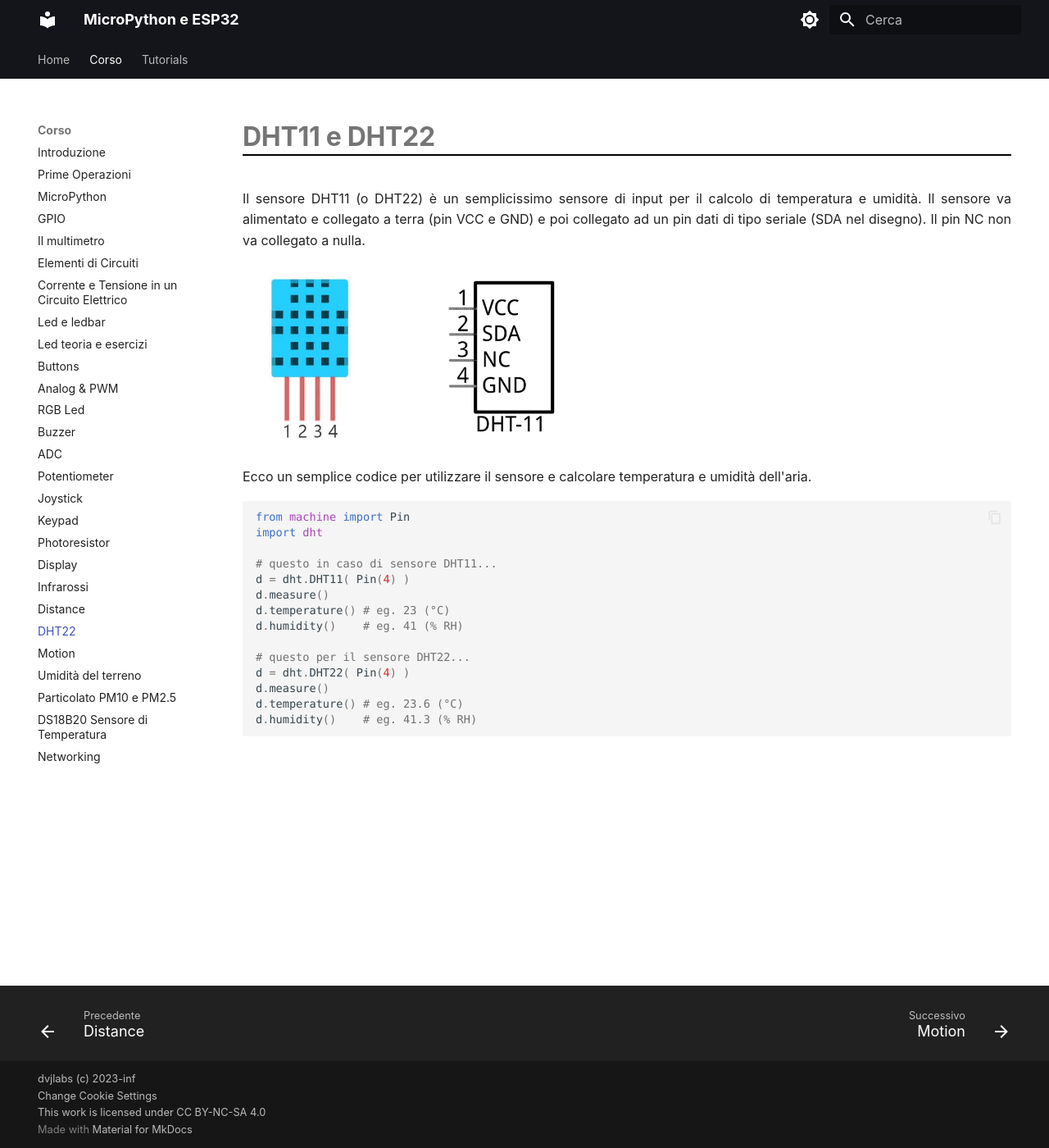
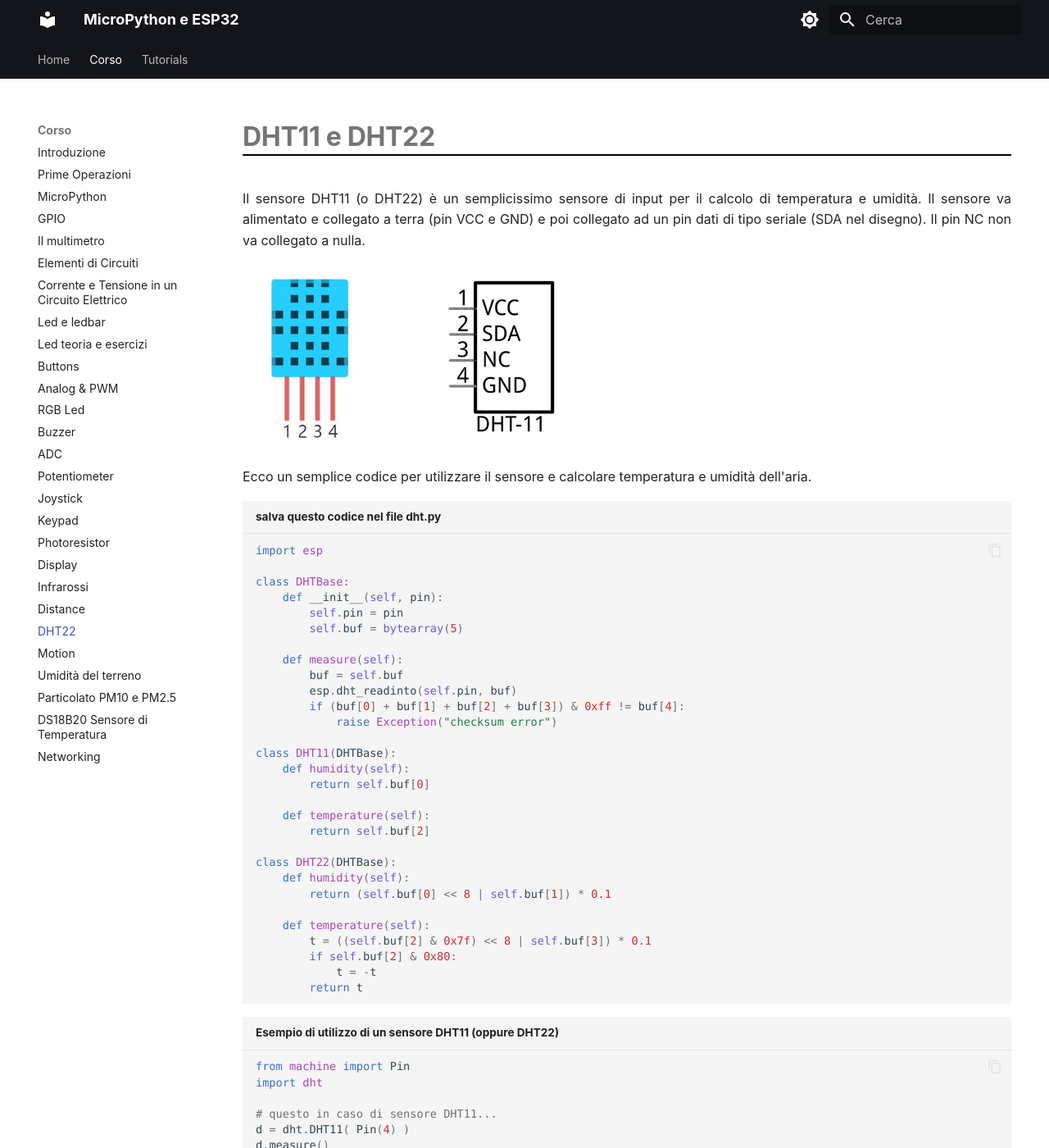
Before and after one commit to dvjlabs/esp32_course, an MkDocs documentation site: the page built from docs/corso/44_DHT22.md, in a window 1280 px wide and 1400 px high. Shown: the whole window at 82% size. Built offline with MkDocs 1.6.1 and Material for MkDocs 9.7.7, drawn with Linux system fonts in a browser that asks for light colours.

Commit message:
Update 44_DHT22.md

````diff
--- a/docs/corso/44_DHT22.md
+++ b/docs/corso/44_DHT22.md
@@ -6,7 +6,42 @@ Il sensore DHT11 (o DHT22) è un semplicissimo sensore di input per il calcolo d
 
 Ecco un semplice codice per utilizzare il sensore e calcolare temperatura e umidità dell'aria.
 
-``` python
+
+``` python title="salva questo codice nel file dht.py"
+import esp
+
+class DHTBase:
+    def __init__(self, pin):
+        self.pin = pin
+        self.buf = bytearray(5)
+
+    def measure(self):
+        buf = self.buf
+        esp.dht_readinto(self.pin, buf)
+        if (buf[0] + buf[1] + buf[2] + buf[3]) & 0xff != buf[4]:
+            raise Exception("checksum error")
+
+class DHT11(DHTBase):
+    def humidity(self):
+        return self.buf[0]
+
+    def temperature(self):
+        return self.buf[2]
+
+class DHT22(DHTBase):
+    def humidity(self):
+        return (self.buf[0] << 8 | self.buf[1]) * 0.1
+
+    def temperature(self):
+        t = ((self.buf[2] & 0x7f) << 8 | self.buf[3]) * 0.1
+        if self.buf[2] & 0x80:
+            t = -t
+        return t
+```
+
+
+
+``` python title="Esempio di utilizzo di un sensore DHT11 (oppure DHT22)"
 from machine import Pin
 import dht
 
````
